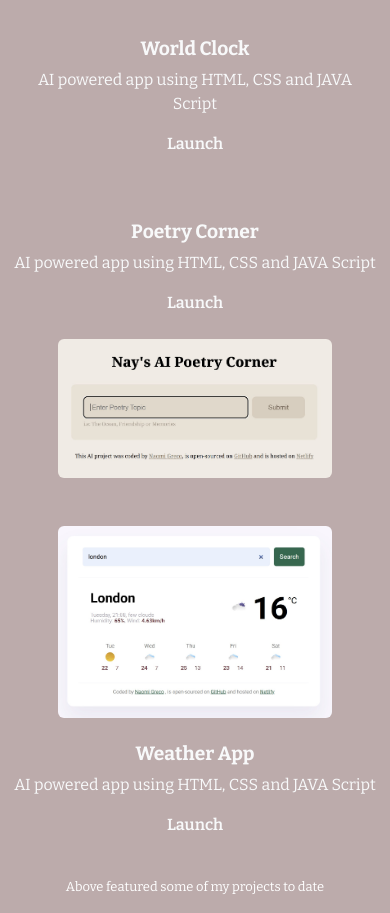
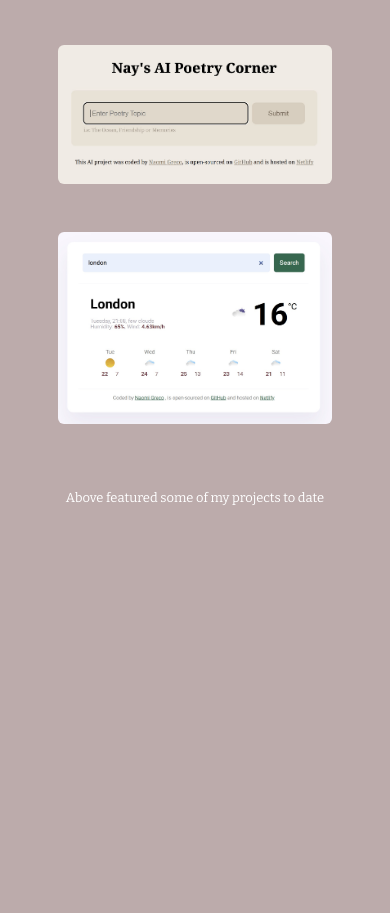
Before and after one commit to Nay-nay93/Portfolio, a plain HTML site: page index.html in a window 390 px wide. Shown: the part 381-1294 px from the top of the page. After the commit the page ends 905 px from the top, so only its background shows below. Drawn offline with nearby package versions, Linux system fonts and the light colour scheme.

Commit message:
optimised responsive display and added links to images

```diff
--- a/index.html
+++ b/index.html
@@ -39,9 +39,11 @@
     <div class="container text-center">
         <div class="row my-4 align-items-center">
             <div class="col-md-6 my-4">
-                <img src="images\worldclock.jpg" class="img-fluid rounded project-image" />
+                <a href="https://naysworldclock.netlify.app/" target="_blank">
+                <img src="images\worldclock.jpg" class="img-fluid rounded project-image" alt="clock" />
+                </a>
             </div>
-            <div class="col-md-6 p-3">
+            <div class="col-md-6 p-3 d-none d-md-block">
                 <h2 class="text-light"> World Clock</h2>
                 <p class="bg-transparent text-light">
                     AI powered app using HTML, CSS and JAVA Script
@@ -52,7 +54,7 @@
             </div>
         </div>
         <div class="row my-4 align-items-center">
-            <div class="col-md-6 my-4">
+            <div class="col-md-6 my-4 d-none d-md-block">
                 <h2 class="text-light">Poetry Corner</h2>
                 <p class="bg-transparent text-light">
                     AI powered app using HTML, CSS and JAVA Script
@@ -63,15 +65,19 @@
             </div>
             <div class="col-md-6">
                 <div>
-                    <img src="images\aipoetry.jpg" class="img-fluid rounded project-image" />
+                    <a href="https://thepoetrycorner.netlify.app/" target="_blank">
+                    <img src="images\aipoetry.jpg" class="img-fluid rounded project-image" alt="poetry" />
+                    </a>
                 </div>
             </div>
         </div>
         <div class="row my-4 align-items-center">
             <div class="col-md-6 my-4">
-                <img src="images\meteo.jpg" class="img-fluid rounded project-image" />
+                <a href="https://naysmeteo.netlify.app/" target="_blank">
+                <img src="images\meteo.jpg" class="img-fluid rounded project-image" alt="meteo"/>
+                </a>
             </div>
-            <div class="col-md-6">
+            <div class="col-md-6 d-none d-md-block">
                 <h2 class="text-light"> Weather App</h2>
                 <p class="bg-transparent text-light">
                     AI powered app using HTML, CSS and JAVA Script
```
